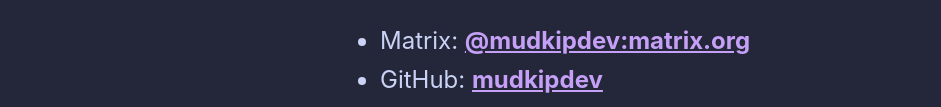
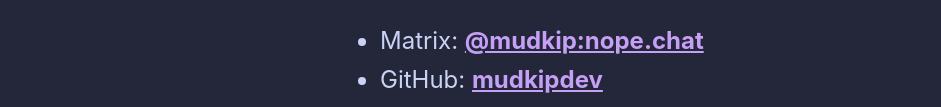
Before and after one commit to mudkipdev/website, an Astro site: page / in a window 1280 px wide. Shown: the part 385-492 px from the top of the page, without its empty margins (0-941 px from the left). Built offline with nearby package versions, Linux system fonts and the light colour scheme; Astro itself is replaced by a stand-in of ours.

Commit message:
change matrix username

```diff
--- a/src/pages/index.astro
+++ b/src/pages/index.astro
@@ -8,7 +8,7 @@
         <span style="color: var(--surface-2)">(i also use NixOS btw)</span>
     </p>
     <ul>
-        <li>Matrix: <a href="https://matrix.to/#/@mudkipdev:matrix.org" target="_blank">@mudkipdev:matrix.org</a></li>
+        <li>Matrix: <a href="https://matrix.to/#/@mudkip:nope.chat" target="_blank">@mudkip:nope.chat</a></li>
         <li>GitHub: <a href="https://github.com/mudkipdev" target="_blank">mudkipdev</a></li>
         <li>Email: <a href="mailto:mudkip@mudkip.dev">mudkip@mudkip.dev</a></li>
     </ul>
```
